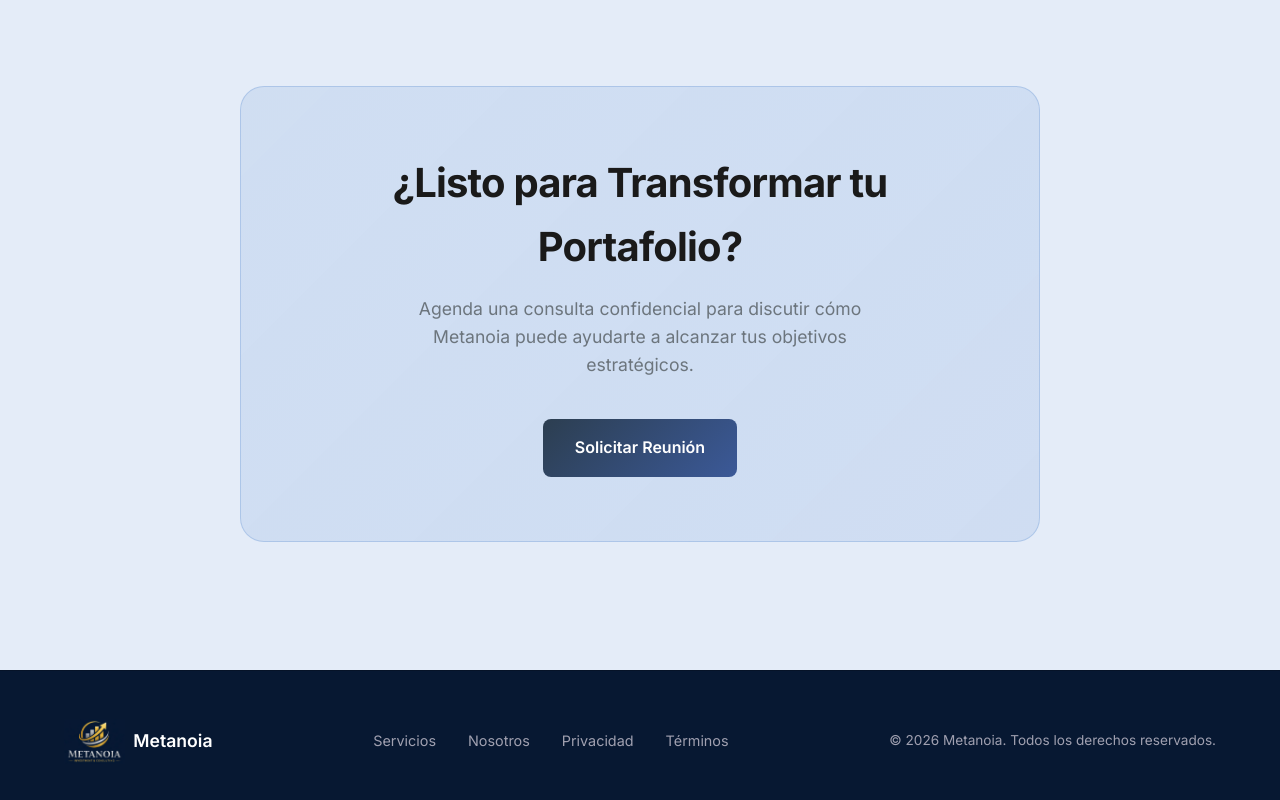
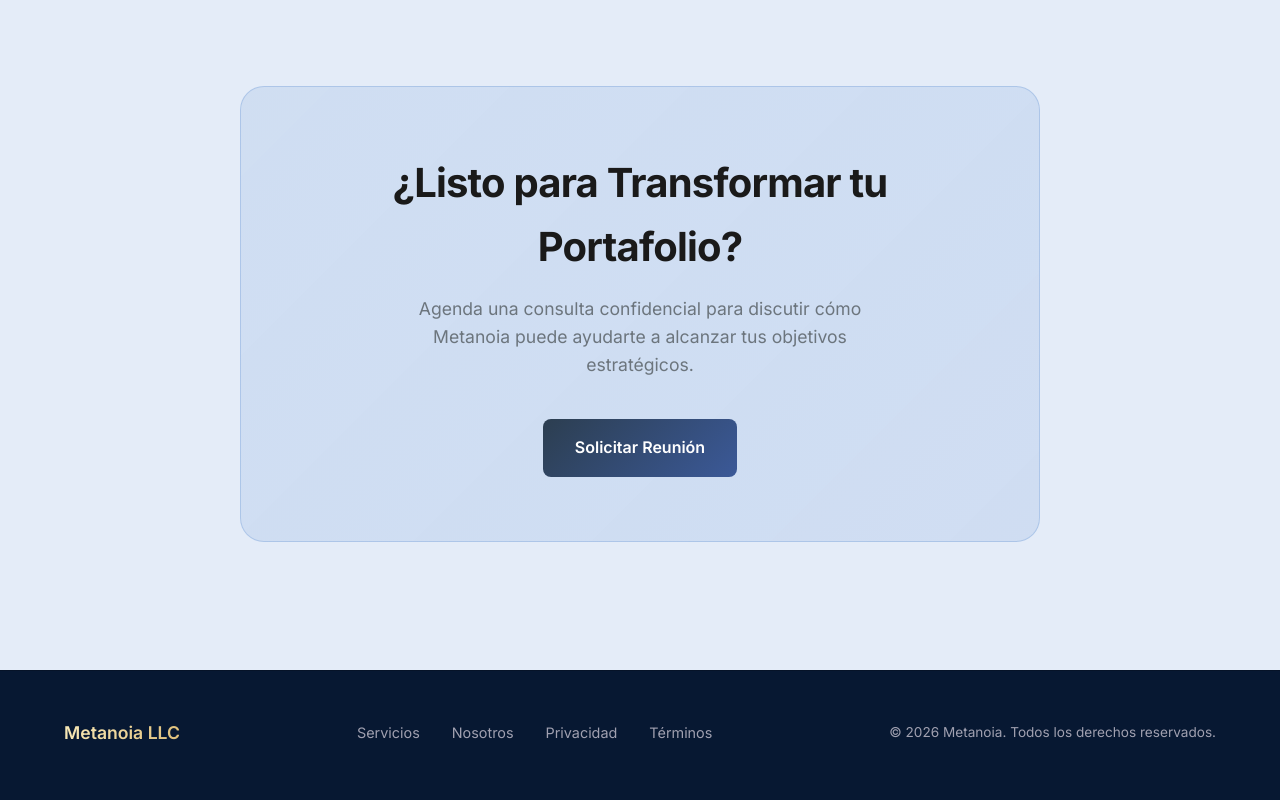
Before and after one commit to metanoia-investments/landing, a plain HTML site: page index.html in a window 1280 px wide. Shown: the part 2770-3570 px from the top of the page. Drawn offline with Linux system fonts and the light colour scheme.

Commit message:
Apply gold gradient branding to footer text

```diff
--- a/index.html
+++ b/index.html
@@ -131,8 +131,7 @@
     <footer>
         <div class="footer-content">
             <div class="footer-logo">
-                <img src="metanoia_logo.png" alt="Metanoia">
-                <span>Metanoia</span>
+                <span>Metanoia LLC</span>
             </div>
             <ul class="footer-links">
                 <li><a href="#services">Servicios</a></li>
--- a/styles/landing.css
+++ b/styles/landing.css
@@ -477,7 +477,10 @@ footer {
 .footer-logo span {
     font-weight: 600;
     font-size: 1.1rem;
-    color: #ffffff;
+    background: linear-gradient(110deg, #f7e9b8 0%, #ecd49a 50%, #dfbf79 100%);
+    -webkit-background-clip: text;
+    -webkit-text-fill-color: transparent;
+    background-clip: text;
 }
 
 .footer-links {
```
